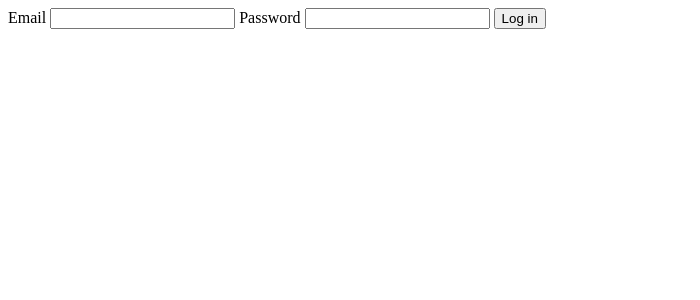
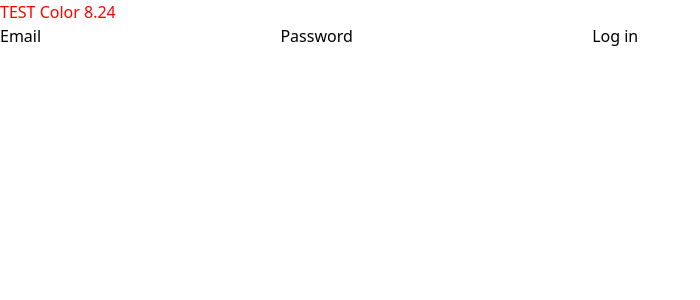
Before and after one commit to NsdHSO/ioulios, a SvelteKit app: page /dashboard in a window 1280 px wide. Shown: the top 300 px of the page, without its empty margins (0-700 px from the left). Built offline with nearby package versions, Linux system fonts and the light colour scheme.

Commit message:
feat:🎸 add tailwind

```diff
--- a/package.json
+++ b/package.json
@@ -17,13 +17,18 @@
 		"@sveltejs/kit": "^1.20.4",
 		"@typescript-eslint/eslint-plugin": "^6.0.0",
 		"@typescript-eslint/parser": "^6.0.0",
+		"autoprefixer": "^10.4.14",
 		"eslint": "^8.28.0",
 		"eslint-config-prettier": "^8.5.0",
 		"eslint-plugin-svelte": "^2.30.0",
+		"postcss": "^8.4.24",
+		"postcss-load-config": "^4.0.1",
 		"prettier": "^2.8.0",
 		"prettier-plugin-svelte": "^2.10.1",
+		"reset-css": "^5.0.2",
 		"svelte": "^4.0.5",
 		"svelte-check": "^3.4.3",
+		"tailwindcss": "^3.3.2",
 		"tslib": "^2.4.1",
 		"typescript": "^5.0.0",
 		"vite": "^4.4.2",
--- /dev/null
+++ b/postcss.config.cjs
@@ -0,0 +1,13 @@
+const tailwindcss = require('tailwindcss');
+const autoprefixer = require('autoprefixer');
+
+const config = {
+	plugins: [
+		//Some plugins, like tailwindcss/nesting, need to run before Tailwind,
+		tailwindcss(),
+		//But others, like autoprefixer, need to run after,
+		autoprefixer
+	]
+};
+
+module.exports = config;
--- /dev/null
+++ b/src/app.postcss
@@ -0,0 +1,4 @@
+/* Write your global styles here, in PostCSS syntax */
+@tailwind base;
+@tailwind components;
+@tailwind utilities;
--- /dev/null
+++ b/src/components/Rock.svelte
@@ -0,0 +1,8 @@
+<script>
+	export let favoritColor = 'red';
+  export let randomNumber =0;
+
+
+</script>
+
+<div style="color:{favoritColor};">TEST Color {randomNumber}</div>
--- /dev/null
+++ b/src/routes/+layout.svelte
@@ -0,0 +1,6 @@
+<script>
+	import 'reset-css';
+	import '../app.postcss';
+</script>
+
+<slot />
--- a/src/routes/+page.svelte
+++ b/src/routes/+page.svelte
@@ -10,4 +10,4 @@
 <button on:mouseenter={increment}>
 	clicks: {count}
 </button>
-<a href="/dashboard">About my site</a>
+<a class="bg-blue-500" href="/dashboard">About my site</a>
--- a/src/routes/dashboard/+page.svelte
+++ b/src/routes/dashboard/+page.svelte
@@ -1,11 +1,31 @@
+<script lang="ts">
+	import Rock from './../../components/Rock.svelte';
+
+	function getRandomNumber(min: number = 0, max: number = 100): number {
+		if (min >= max) {
+			throw new Error('Min value must be less than max value');
+		}
+		// Generate a random number between 0 (inclusive) and 1 (exclusive)
+		const randomFraction = Math.random();
+		// Scale the random number to fit within the specified range
+		return min + randomFraction * (max - min);
+	}
+
+  let number = 0
+	setInterval(()=>{
+    number = getRandomNumber().toFixed(2)
+	},1000)
+</script>
+
+<Rock randomNumber={number} />
 <form method="POST">
 	<label>
 		Email
-		<input name="email" type="email">
+		<input name="email" type="email" />
 	</label>
 	<label>
 		Password
-		<input name="password" type="password">
+		<input name="password" type="password" />
 	</label>
 	<button>Log in</button>
 </form>
--- a/svelte.config.js
+++ b/svelte.config.js
@@ -5,7 +5,7 @@ import { vitePreprocess } from '@sveltejs/kit/vite';
 const config = {
 	// Consult https://kit.svelte.dev/docs/integrations#preprocessors
 	// for more information about preprocessors
-	preprocess: vitePreprocess(),
+	preprocess: [vitePreprocess({})],
 
 	kit: {
 		// adapter-auto only supports some environments, see https://kit.svelte.dev/docs/adapter-auto for a list.
--- /dev/null
+++ b/tailwind.config.cjs
@@ -0,0 +1,12 @@
+/** @type {import('tailwindcss').Config}*/
+const config = {
+	content: ['./src/**/*.{html,js,svelte,ts}'],
+
+	theme: {
+		extend: {}
+	},
+
+	plugins: []
+};
+
+module.exports = config;
```
Also changed, not shown: 1 other file (tests, documents, lock files or other folders).
